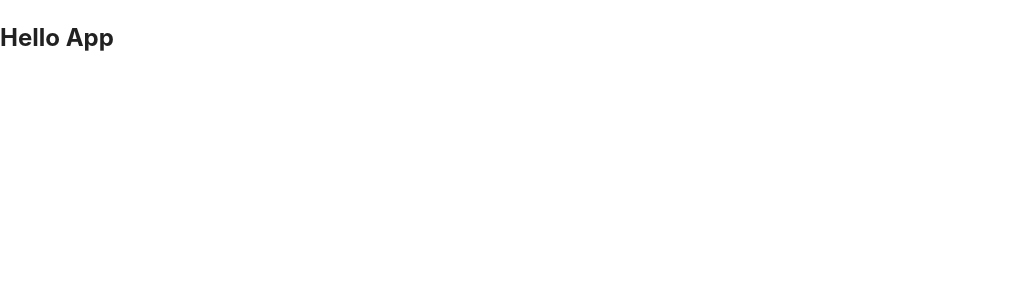
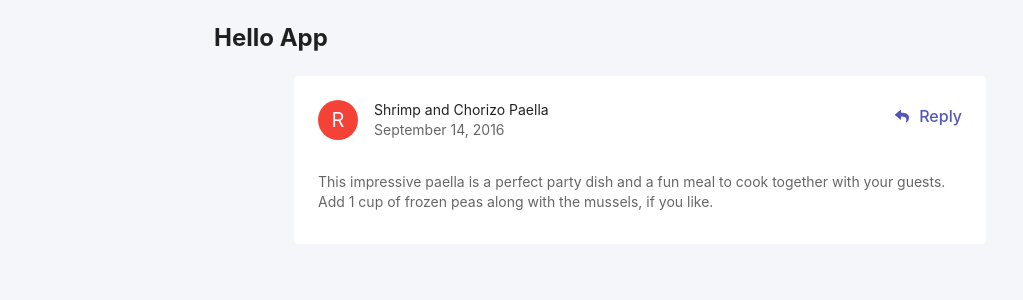
Before and after one commit to Danny-Lenko/r-fm-comments-section, a React (Vite) app: page / in a window 1280 px wide. Shown: the top 300 px of the page, without its empty margins (0-1023 px from the left). Built offline with nearby package versions, Linux system fonts and the light colour scheme.

Commit message:
before rebuilding

```diff
--- a/package.json
+++ b/package.json
@@ -11,6 +11,7 @@
   "dependencies": {
     "@emotion/react": "^11.10.4",
     "@emotion/styled": "^11.10.4",
+    "@mui/icons-material": "^5.10.6",
     "@mui/material": "^5.10.8",
     "react": "^18.2.0",
     "react-dom": "^18.2.0"
--- a/src/App.tsx
+++ b/src/App.tsx
@@ -1,5 +1,7 @@
-import { ThemeProvider, createTheme, CssBaseline } from '@mui/material';
-import { Box } from '@mui/material';
+import { createTheme, ThemeProvider, CssBaseline, Container } from '@mui/material';
+// import { createTheme } from '@mui/material'
+// import { Box } from '@mui/material';
+import CommentCard from './CommentCard'
 
 declare module '@mui/material/styles' {
   interface Palette {
@@ -43,15 +45,25 @@ function App() {
         main: 'hsl(223, 19%, 93%)',
         light: 'hsl(228, 33%, 97%)',
         contrastText: '#000'
+      },
+      background: {
+        default: 'hsl(228, 33%, 97%)'
       }
     },
   });
 
   return (
+
     <ThemeProvider theme={theme}>
       <CssBaseline />
 
-      <h2>Hello App</h2>
+      <Container maxWidth='md' >
+
+        <h2>Hello App</h2>
+
+        <CommentCard />
+
+      </Container>
 
     </ThemeProvider>
   )
--- /dev/null
+++ b/src/CommentCard.tsx
@@ -0,0 +1,62 @@
+import Card from '@mui/material/Card';
+import CardHeader from '@mui/material/CardHeader';
+import CardContent from '@mui/material/CardContent';
+import CardActions from '@mui/material/CardActions';
+import Avatar from '@mui/material/Avatar';
+import IconButton, { IconButtonProps } from '@mui/material/IconButton';
+import Typography from '@mui/material/Typography';
+import { red } from '@mui/material/colors';
+import { createSvgIcon } from '@mui/material/utils';
+import { Theme } from '@mui/material/styles';
+
+
+export default function CommentCard() {
+
+   const IconReply = createSvgIcon(
+      <path width={'24px'} height='24px' d="M.227 4.316 5.04.16a.657.657 0 0 1 1.085.497v2.189c4.392.05 7.875.93 7.875 5.093 0 1.68-1.082 3.344-2.279 4.214-.373.272-.905-.07-.767-.51 1.24-3.964-.588-5.017-4.829-5.078v2.404c0 .566-.664.86-1.085.496L.227 5.31a.657.657 0 0 1 0-.993Z" />,
+      'IconReply',
+   );
+
+   const iconButtonStyles = {
+      color: 'blueCustom.main',
+      transition: (theme: Theme) => theme.transitions.create('all', {
+         duration: theme.transitions.duration.standard,
+      }),
+      '&:hover': {
+         bgcolor: 'unset',
+         color: 'blueCustom.light'
+      }
+   }
+
+   return (
+      <Card elevation={0} sx={{ mx: 10, pt: 1, px: 1 }}>
+         <CardHeader
+            avatar={
+               <Avatar sx={{ bgcolor: red[500] }} aria-label="recipe">
+                  R
+               </Avatar>
+            }
+            action={
+               <IconButton sx={iconButtonStyles}>
+                  <IconReply sx={{ transform: 'translateY(25%)' }} />
+                  <Typography fontWeight={500}>
+                     Reply
+                  </Typography>
+               </IconButton>
+            }
+            title="Shrimp and Chorizo Paella"
+            subheader="September 14, 2016"
+         />
+         <CardContent>
+            <Typography variant="body2" color="text.secondary">
+               This impressive paella is a perfect party dish and a fun meal to cook
+               together with your guests. Add 1 cup of frozen peas along with the mussels,
+               if you like.
+            </Typography>
+         </CardContent>
+         <CardActions disableSpacing>
+
+         </CardActions>
+      </Card>
+   );
+}
```
Also changed, not shown: 1 other file (tests, documents, lock files or other folders).
